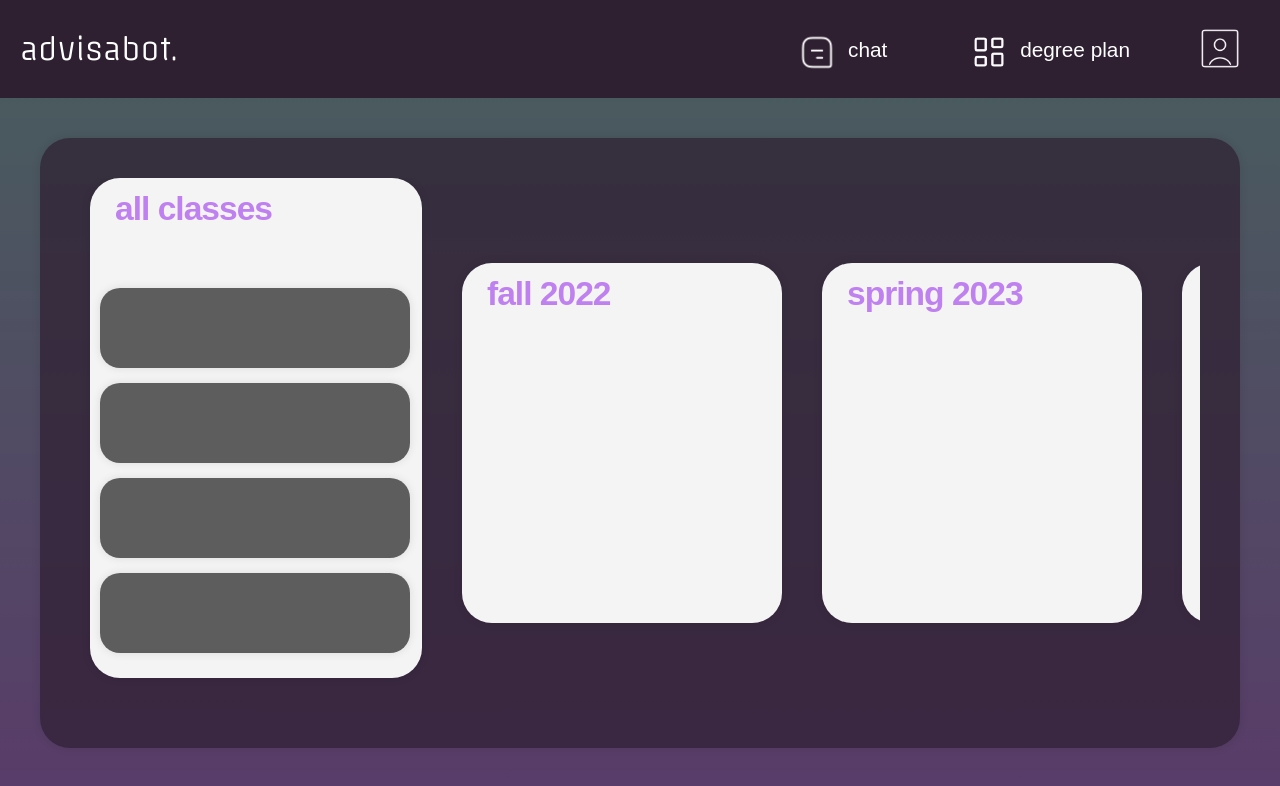
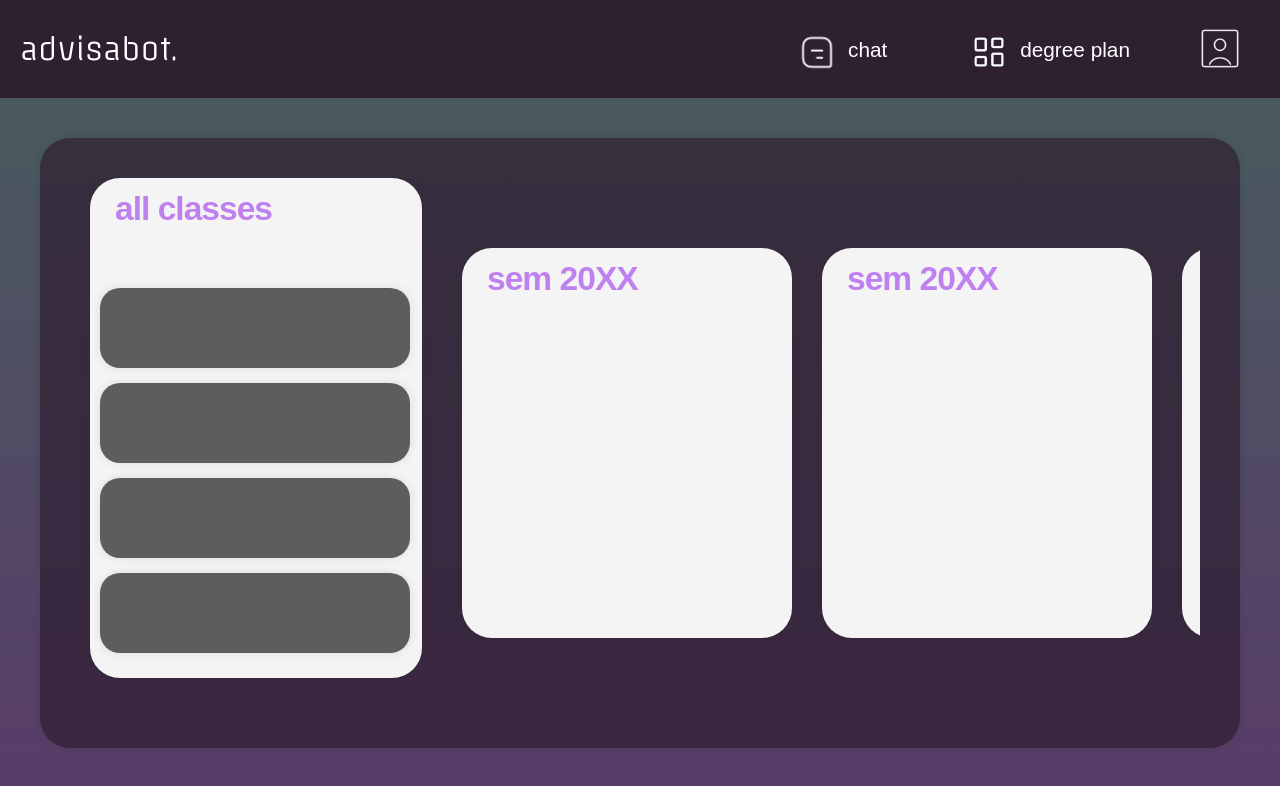
Before and after one commit to acm-projects/Sage, a React (Create React App) app in the folder advisabot/: page /degreeplan in a window 1280 px wide. Shown: the top 786 px of the page. Built offline with nearby package versions, Linux system fonts and the light colour scheme; a web font is replaced by a local one.

Commit message:
commiting beforing things go downhill :p

```diff
--- /dev/null
+++ b/advisabot/src/components/Semester.js
@@ -0,0 +1,17 @@
+import '../global.css';
+import './classes.css';
+import React from 'react'
+
+const Semester = () => {
+
+
+  return (
+    <div >
+      <div className='semester' >
+      <p className='specialHeader generalFont'>sem 20XX</p>
+      </div>
+    </div>
+  )
+}
+
+export default Semester
--- a/advisabot/src/components/classes.css
+++ b/advisabot/src/components/classes.css
@@ -1,3 +1,5 @@
+
+
 .classes{
 
     /* Adjust styles for the second div as needed */
@@ -17,3 +19,20 @@
     box-shadow: 0 0 10px rgba(0, 0, 0, 0.1);
 
   }
+
+  .semester {
+    /* Adjust styles for the second div as needed */
+    margin: 20px;
+    background: rgb(245, 244, 245); /* Background color */
+    border-radius: 30px; /* Adjust the border radius to control the roundness */
+    padding: 160px; /* Add padding inside the box */
+    width: 90%;
+    max-width:10px;
+    box-shadow: 0 0 10px rgba(0, 0, 0, 0.1); /* Add a subtle box shadow for depth */
+    position: relative; /* Ensure elements are positioned relative to their container */
+    display: flex; /* Use flexbox layout */
+    justify-content: flex-start; /* Aligmn items at the start of the flex container */
+    flex-wrap: wrap;
+    padding-bottom:230px;
+    align-items: center;
+  }
--- a/advisabot/src/degreeplan/DegreePlan.js
+++ b/advisabot/src/degreeplan/DegreePlan.js
@@ -2,6 +2,7 @@
 import './style.css';
 import styled from 'styled-components'
 import Classes from '../components/Classes';
+import Semester from '../components/Semester';
 
 
 const ButtonContainer = styled.div`
@@ -43,26 +44,20 @@ const DegreePlan = () => {
           <div className='flexContainer'>
             <div className='allClasses'>
               <p className='specialHeader generalFont'>all classes</p>
-
                 <Classes/>
                 <Classes/>
                 <Classes/>
                 <Classes/>
+            </div>
+
+            <div className='flexContainer'>
+              <Semester/>
+              <Semester/>
+              <Semester/>
+              <Semester/>
+            </div>
 
 
-            </div>
-            <div className='semester ' >
-              <p className='specialHeader generalFont'>fall 2022</p>
-            </div>
-            <div className='semester '>
-              <p className='specialHeader generalFont'>spring 2023</p>
-            </div>
-            <div className='semester '>
-              <p className='specialHeader generalFont'>fall 2023</p>
-            </div>
-            <div className='semester '>
-              <p className='specialHeader generalFont'>spring 2024</p>
-            </div>
           </div>
         </div>
         <ButtonContainer>
--- a/advisabot/src/degreeplan/style.css
+++ b/advisabot/src/degreeplan/style.css
@@ -88,7 +88,7 @@
 
 .flexContainer {
   display: flex;
-  align-items: flex-start;
+  align-items: center;
   flex-direction: row;
   overflow-x: auto;
 }
@@ -110,7 +110,3 @@
   flex-wrap: wrap;
   padding-bottom:200px;
 }
-
-.semester:nth-last-child(n) {
-  align-self: center;
-}
```
